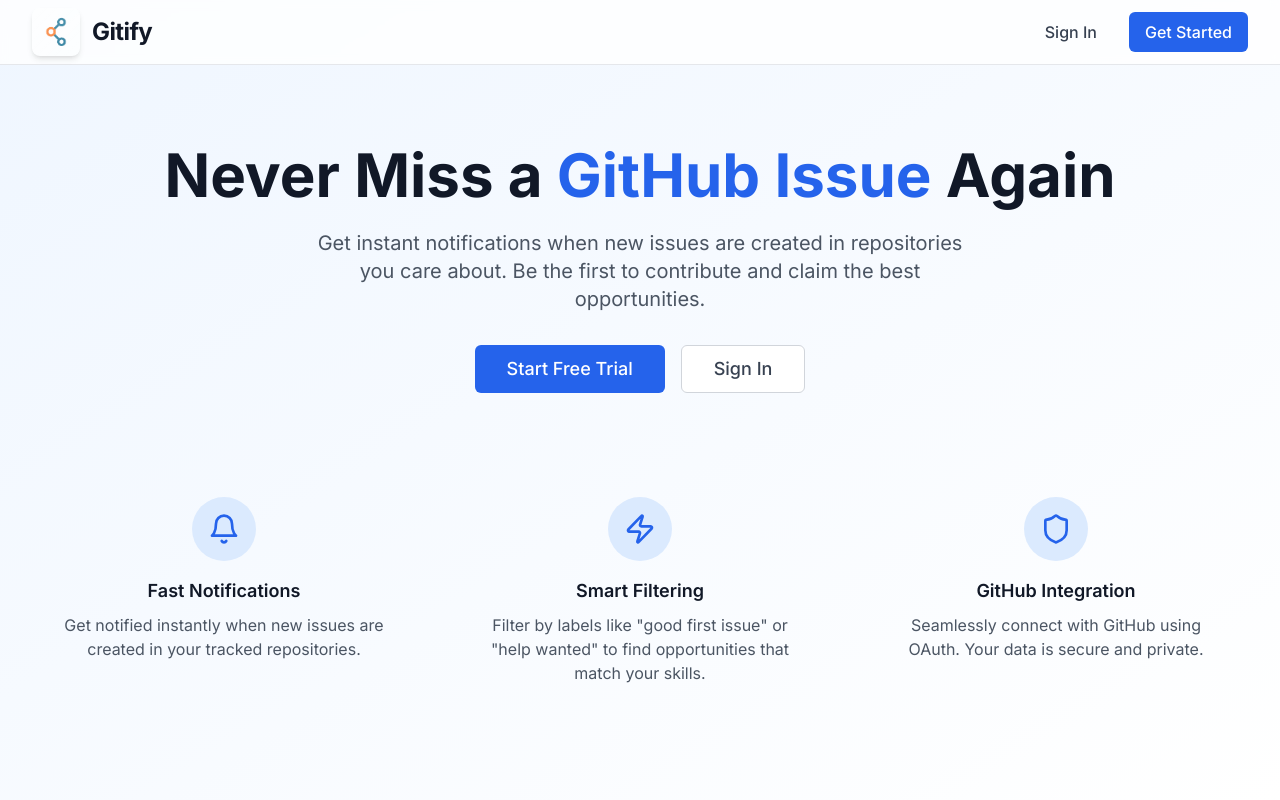
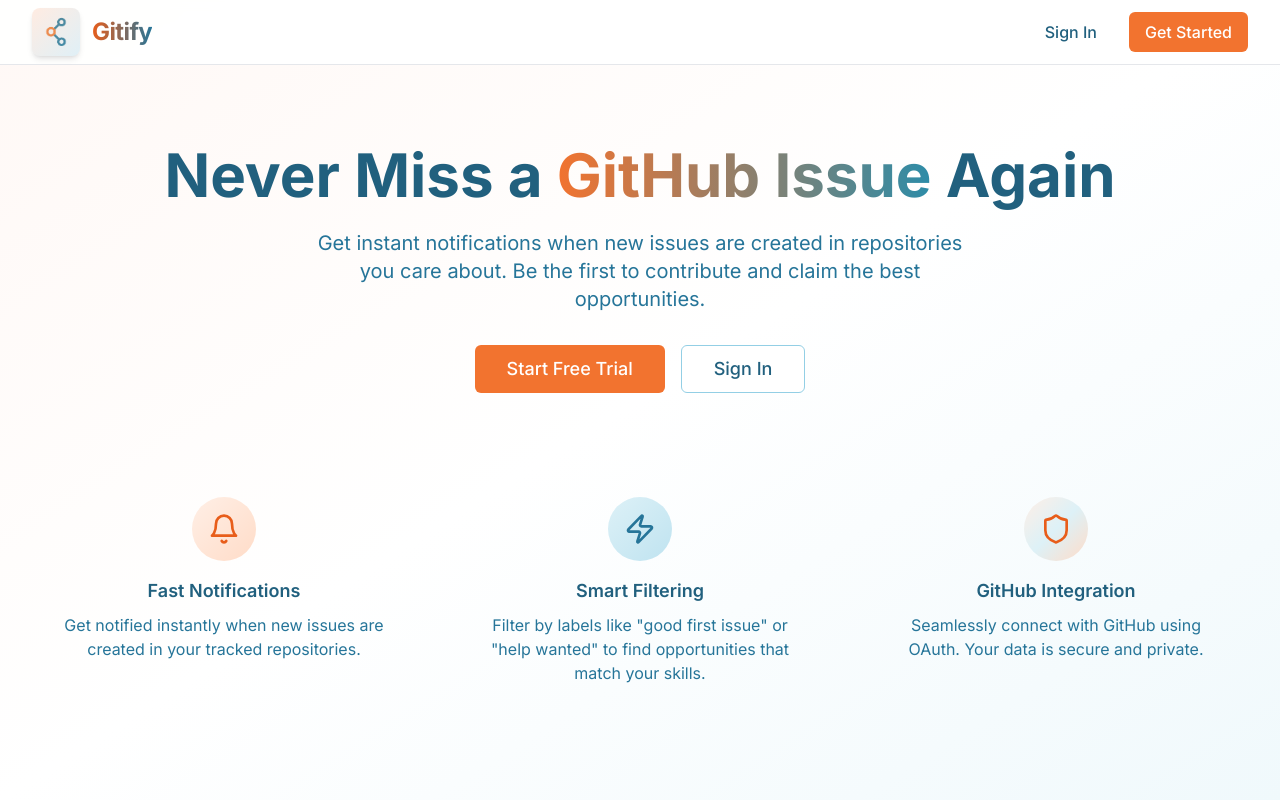
Before and after one commit to anuj123upadhyay/gitify, a Next.js app: page / in a window 1280 px wide. Built offline with nearby package versions, Linux system fonts and the light colour scheme; no server answers.

Commit message:
added new theme colours

```diff
--- a/src/app/auth/callback/page.tsx
+++ b/src/app/auth/callback/page.tsx
@@ -59,11 +59,11 @@
     <div className="min-h-screen bg-gray-50 flex flex-col justify-center py-12 sm:px-6 lg:px-8">
       <div className="sm:mx-auto sm:w-full sm:max-w-md">
         <div className="text-center">
-          <div className="animate-spin rounded-full h-12 w-12 border-b-2 border-primary-600 mx-auto"></div>
-          <h2 className="mt-6 text-center text-2xl font-bold text-gray-900">
+          <div className="animate-spin rounded-full h-12 w-12 border-b-2 border-primary-500 mx-auto"></div>
+          <h2 className="mt-6 text-center text-2xl font-bold text-secondary-700">
             Completing sign in...
           </h2>
-          <p className="mt-2 text-center text-sm text-gray-600">
+          <p className="mt-2 text-center text-sm text-secondary-600">
             Please wait while we set up your account
           </p>
         </div>
--- a/src/app/auth/signin/page.tsx
+++ b/src/app/auth/signin/page.tsx
@@ -57,16 +57,16 @@
               alt="Gitify"
               className="h-16 w-16 rounded-xl shadow-lg"
             />
-            <div className="absolute inset-0 rounded-xl bg-gradient-to-br from-primary-500/20 to-transparent pointer-events-none"></div>
-            <div className="absolute -inset-1 rounded-xl bg-gradient-to-r from-primary-600 to-blue-600 opacity-20 blur-sm"></div>
+            <div className="absolute inset-0 rounded-xl bg-gradient-to-br from-primary-500/20 to-secondary-500/20 pointer-events-none"></div>
+            <div className="absolute -inset-1 rounded-xl bg-gradient-to-r from-primary-500 to-secondary-500 opacity-20 blur-sm"></div>
           </div>
         </div>
-        <h2 className="mt-6 text-center text-3xl font-bold text-gray-900">
+        <h2 className="mt-6 text-center text-3xl font-bold text-secondary-700">
           Sign in to Gitify
         </h2>
-        <p className="mt-2 text-center text-sm text-gray-600">
+        <p className="mt-2 text-center text-sm text-secondary-600">
           Or{' '}
-          <Link href="/auth/signup" className="font-medium text-primary-600 hover:text-primary-500">
+          <Link href="/auth/signup" className="font-medium text-primary-500 hover:text-primary-600">
             create a new account
           </Link>
         </p>
--- a/src/app/auth/signup/page.tsx
+++ b/src/app/auth/signup/page.tsx
@@ -71,16 +71,16 @@
               alt="Gitify"
               className="h-16 w-16 rounded-xl shadow-lg"
             />
-            <div className="absolute inset-0 rounded-xl bg-gradient-to-br from-primary-500/20 to-transparent pointer-events-none"></div>
-            <div className="absolute -inset-1 rounded-xl bg-gradient-to-r from-primary-600 to-blue-600 opacity-20 blur-sm"></div>
+            <div className="absolute inset-0 rounded-xl bg-gradient-to-br from-primary-500/20 to-secondary-500/20 pointer-events-none"></div>
+            <div className="absolute -inset-1 rounded-xl bg-gradient-to-r from-primary-500 to-secondary-500 opacity-20 blur-sm"></div>
           </div>
         </div>
-        <h2 className="mt-6 text-center text-3xl font-bold text-gray-900">
+        <h2 className="mt-6 text-center text-3xl font-bold text-secondary-700">
           Create your account
         </h2>
-        <p className="mt-2 text-center text-sm text-gray-600">
+        <p className="mt-2 text-center text-sm text-secondary-600">
           Already have an account?{' '}
-          <Link href="/auth/signin" className="font-medium text-primary-600 hover:text-primary-500">
+          <Link href="/auth/signin" className="font-medium text-primary-500 hover:text-primary-600">
             Sign in
           </Link>
         </p>
--- a/src/app/layout.tsx
+++ b/src/app/layout.tsx
@@ -45,8 +45,8 @@
         <link rel="icon" type="image/png" sizes="192x192" href="/icon.png" />
         <link rel="apple-touch-icon" sizes="180x180" href="/icon.png" />
         <link rel="manifest" href="/site.webmanifest" />
-        <meta name="theme-color" content="#ffffff" />
-        <meta name="msapplication-TileColor" content="#ffffff" />
+        <meta name="theme-color" content="#F2732F" />
+        <meta name="msapplication-TileColor" content="#F2732F" />
         <meta name="msapplication-TileImage" content="/icon.png" />
         <meta name="msapplication-config" content="/browserconfig.xml" />
       </head>
--- a/src/app/page.tsx
+++ b/src/app/page.tsx
@@ -21,7 +21,7 @@
     return (
       <div className="min-h-screen flex items-center justify-center">
         <div className="text-center">
-          <div className="animate-spin rounded-full h-12 w-12 border-b-2 border-primary-600 mx-auto"></div>
+          <div className="animate-spin rounded-full h-12 w-12 border-b-2 border-primary-500 mx-auto"></div>
           <p className="mt-4 text-gray-600">Loading...</p>
         </div>
       </div>
@@ -33,9 +33,9 @@
   }
 
   return (
-    <div className="min-h-screen bg-gradient-to-br from-primary-50 to-white">
+    <div className="min-h-screen bg-gradient-to-br from-primary-50 via-white to-secondary-50">
       {/* Navigation */}
-      <nav className="bg-white/80 backdrop-blur-sm border-b border-gray-200">
+      <nav className="bg-white/90 backdrop-blur-sm border-b border-gray-200">
         <div className="max-w-7xl mx-auto px-4 sm:px-6 lg:px-8">
           <div className="flex justify-between h-16">
             <div className="flex items-center">
@@ -46,9 +46,9 @@
                     alt="Gitify"
                     className="h-12 w-12 rounded-lg shadow-md hover:shadow-lg transition-shadow duration-200"
                   />
-                  <div className="absolute inset-0 rounded-lg bg-gradient-to-br from-white/20 to-transparent pointer-events-none"></div>
+                  <div className="absolute inset-0 rounded-lg bg-gradient-to-br from-primary-400/20 to-secondary-400/20 pointer-events-none"></div>
                 </div>
-                <span className="text-2xl font-bold text-gray-900 tracking-tight">Gitify</span>
+                <span className="text-2xl font-bold bg-gradient-to-r from-primary-600 to-secondary-600 bg-clip-text text-transparent tracking-tight">Gitify</span>
               </div>
             </div>
             <div className="flex items-center space-x-4">
@@ -66,12 +66,12 @@
       {/* Hero Section */}
       <div className="max-w-7xl mx-auto px-4 sm:px-6 lg:px-8 pt-20 pb-16">
         <div className="text-center">
-          <h1 className="text-4xl sm:text-6xl font-bold text-gray-900 mb-6">
+          <h1 className="text-4xl sm:text-6xl font-bold text-secondary-700 mb-6">
             Never Miss a{' '}
-            <span className="text-primary-600">GitHub Issue</span>{' '}
+            <span className="bg-gradient-to-r from-primary-500 to-secondary-500 bg-clip-text text-transparent">GitHub Issue</span>{' '}
             Again
           </h1>
-          <p className="text-xl text-gray-600 mb-8 max-w-2xl mx-auto">
+          <p className="text-xl text-secondary-600 mb-8 max-w-2xl mx-auto">
             Get instant notifications when new issues are created in repositories you care about.
             Be the first to contribute and claim the best opportunities.
           </p>
@@ -92,37 +92,37 @@
         {/* Features Grid */}
         <div className="grid md:grid-cols-3 gap-8 mt-20">
           <div className="text-center p-6">
-            <div className="bg-primary-100 rounded-full w-16 h-16 flex items-center justify-center mx-auto mb-4">
+            <div className="bg-gradient-to-br from-primary-100 to-primary-200 rounded-full w-16 h-16 flex items-center justify-center mx-auto mb-4">
               <Bell className="h-8 w-8 text-primary-600" />
             </div>
-            <h3 className="text-lg font-semibold text-gray-900 mb-2">
+            <h3 className="text-lg font-semibold text-secondary-700 mb-2">
               Fast Notifications
             </h3>
-            <p className="text-gray-600">
+            <p className="text-secondary-600">
               Get notified instantly when new issues are created in your tracked repositories.
             </p>
           </div>
 
           <div className="text-center p-6">
-            <div className="bg-primary-100 rounded-full w-16 h-16 flex items-center justify-center mx-auto mb-4">
-              <Zap className="h-8 w-8 text-primary-600" />
+            <div className="bg-gradient-to-br from-secondary-100 to-secondary-200 rounded-full w-16 h-16 flex items-center justify-center mx-auto mb-4">
+              <Zap className="h-8 w-8 text-secondary-600" />
             </div>
-            <h3 className="text-lg font-semibold text-gray-900 mb-2">
+            <h3 className="text-lg font-semibold text-secondary-700 mb-2">
               Smart Filtering
             </h3>
-            <p className="text-gray-600">
+            <p className="text-secondary-600">
               Filter by labels like "good first issue" or "help wanted" to find opportunities that match your skills.
             </p>
           </div>
 
           <div className="text-center p-6">
-            <div className="bg-primary-100 rounded-full w-16 h-16 flex items-center justify-center mx-auto mb-4">
+            <div className="bg-gradient-to-br from-primary-100 via-secondary-100 to-primary-200 rounded-full w-16 h-16 flex items-center justify-center mx-auto mb-4">
               <Shield className="h-8 w-8 text-primary-600" />
             </div>
-            <h3 className="text-lg font-semibold text-gray-900 mb-2">
+            <h3 className="text-lg font-semibold text-secondary-700 mb-2">
               GitHub Integration
             </h3>
-            <p className="text-gray-600">
+            <p className="text-secondary-600">
               Seamlessly connect with GitHub using OAuth. Your data is secure and private.
             </p>
           </div>
--- a/src/components/ui/Button.tsx
+++ b/src/components/ui/Button.tsx
@@ -20,11 +20,11 @@
   const baseStyles = 'inline-flex items-center justify-center rounded-md font-medium transition-colors focus-visible:outline-none focus-visible:ring-2 focus-visible:ring-ring focus-visible:ring-offset-2 disabled:opacity-50 disabled:pointer-events-none';
 
   const variants = {
-    primary: 'bg-primary-600 text-white hover:bg-primary-700',
-    secondary: 'bg-gray-100 text-gray-900 hover:bg-gray-200',
-    outline: 'border border-gray-300 bg-white text-gray-700 hover:bg-gray-50',
-    ghost: 'text-gray-700 hover:bg-gray-100',
-    danger: 'bg-red-600 text-white hover:bg-red-700',
+    primary: 'bg-primary-500 text-white hover:bg-primary-600 focus:ring-primary-500',
+    secondary: 'bg-secondary-500 text-white hover:bg-secondary-600 focus:ring-secondary-500',
+    outline: 'border border-secondary-300 bg-white text-secondary-700 hover:bg-secondary-50 focus:ring-primary-500',
+    ghost: 'text-secondary-700 hover:bg-secondary-100 focus:ring-primary-500',
+    danger: 'bg-red-600 text-white hover:bg-red-700 focus:ring-red-500',
   };
 
   const sizes = {
--- a/tailwind.config.js
+++ b/tailwind.config.js
@@ -9,17 +9,30 @@
     extend: {
       colors: {
         primary: {
-          50: '#eff6ff',
-          100: '#dbeafe',
-          200: '#bfdbfe',
-          300: '#93c5fd',
-          400: '#60a5fa',
-          500: '#3b82f6',
-          600: '#2563eb',
-          700: '#1d4ed8',
-          800: '#1e40af',
-          900: '#1e3a8a',
-          950: '#172554',
+          50: '#fff8f5',
+          100: '#ffefe6',
+          200: '#ffdcc8',
+          300: '#ffc29e',
+          400: '#ff9e6b',
+          500: '#F2732F',  // Your main orange
+          600: '#e85d1a',
+          700: '#d14613',
+          800: '#a83a13',
+          900: '#8a3014',
+          950: '#4c1507',
+        },
+        secondary: {
+          50: '#f0f9fc',
+          100: '#ddf1f7',
+          200: '#bfe3f0',
+          300: '#93cfe5',
+          400: '#60b2d6',
+          500: '#2D8CA8',  // Your teal blue
+          600: '#267599',
+          700: '#21607e',
+          800: '#1f5169',
+          900: '#1e4459',
+          950: '#112c3b',
         },
         gray: {
           50: '#f9fafb',
```
Also changed, not shown: src/app/dashboard/add-repo/page.tsx (+5 -5 lines), src/app/dashboard/page.tsx (+9 -9 lines), src/app/dashboard/settings/page.tsx (+4 -4 lines), src/components/Layout.tsx (+3 -10 lines), public/site.webmanifest, 1 other file (tests, documents, lock files or other folders).
